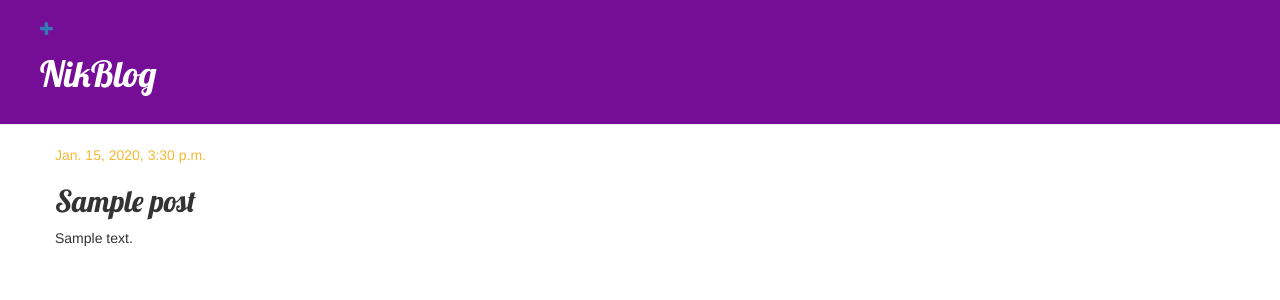
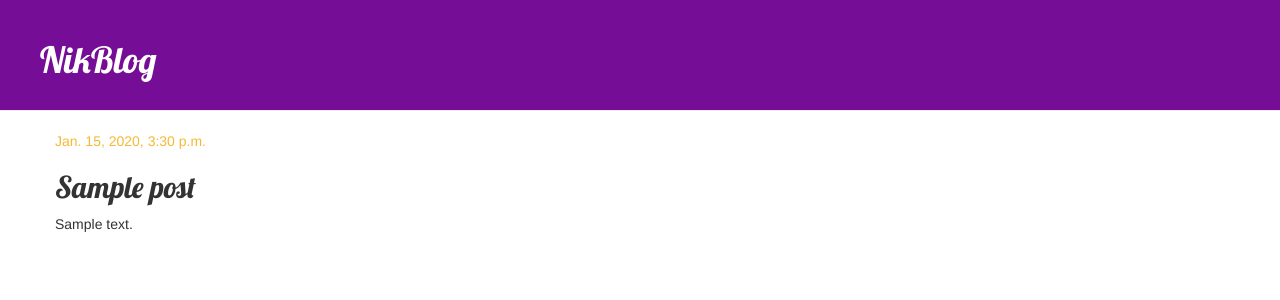
Before and after one commit to NikitaMasand/blog, a Django app: page /post/1/ in a window 1280 px wide. Shown: the top 300 px of the page. Run offline with Django 3.2, Linux system fonts and the light colour scheme; tables that the repository leaves empty hold one stand-in row (values such as "Sample post"); some libraries are stand-ins or nearby versions.

Commit message:
slight modification in the base.html by commenting file not created

```diff
--- a/blog/templates/blog/base.html
+++ b/blog/templates/blog/base.html
@@ -16,7 +16,7 @@
   {% endfor %} -->
 
 <div class = "page-header">
-  <a href = "{% url 'post_new' %}"class="top-menu"><span class="glyphicon glyphicon-plus"></span></a>
+  <!-- <a href = "{% url 'post_new' %}"class="top-menu"><span class="glyphicon glyphicon-plus"></span></a> -->
   <h1><a href = "/">NikBlog</a></h1>
 </div>
 
```
